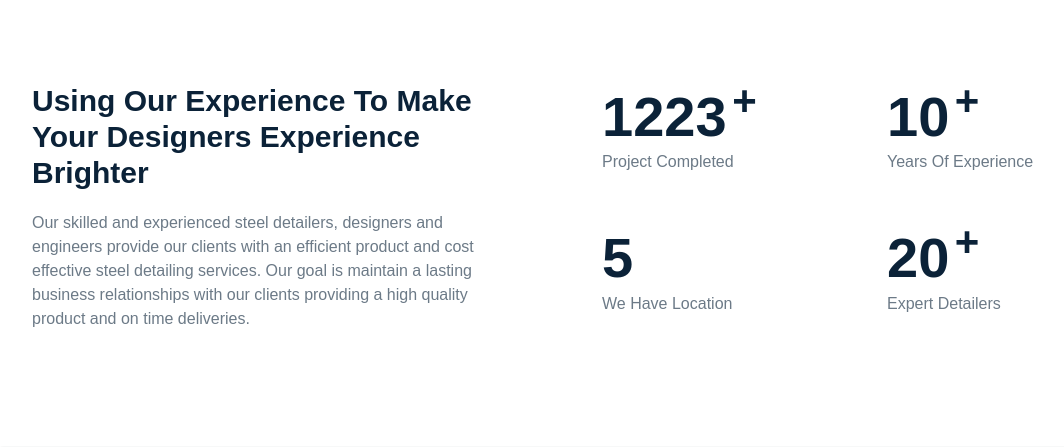
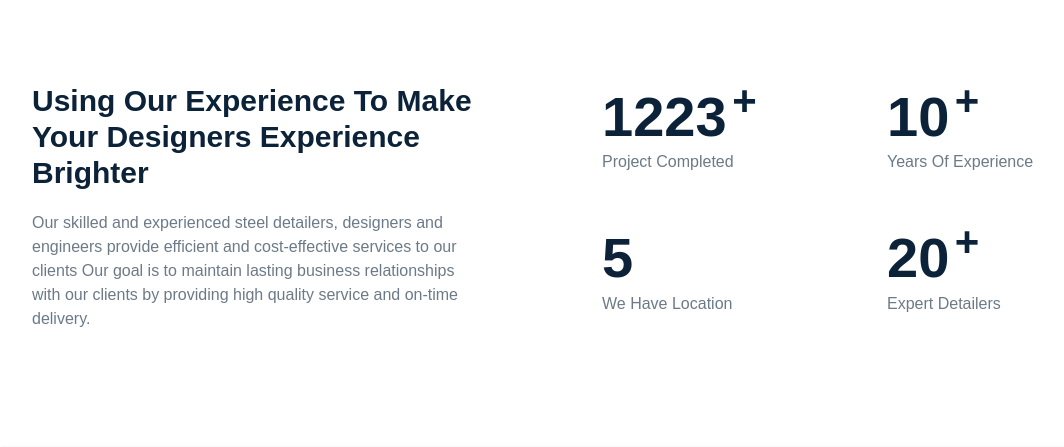
Before and after one commit to asep-dev/detailing, a CodeIgniter app: page /database/ in a window 1280 px wide. Shown: the part 592-1039 px from the top of the page, without its empty margins (53-1117 px from the left). Run offline with CodeIgniter, Linux system fonts and the light colour scheme; some libraries are stand-ins or nearby versions; some web fonts are replaced.

Commit message:
update project up

```diff
--- a/application/views/pages/home.php
+++ b/application/views/pages/home.php
@@ -28,8 +28,8 @@
                         <h2>Using Our Experience To Make Your Designers Experience Brighter
                         </h2>
                         <p>
-                            Our skilled and experienced steel detailers, designers and engineers provide our clients with an efficient product and cost effective steel detailing services.
-                            Our goal is maintain a lasting business relationships with our clients providing a high quality product and on time deliveries.
+                            Our skilled and experienced steel detailers, designers and engineers provide efficient and cost-effective services to our clients
+                            Our goal is to maintain lasting business relationships with our clients by providing high quality service and on-time delivery.
                         </p>
                     </div>
                 </div>
```
